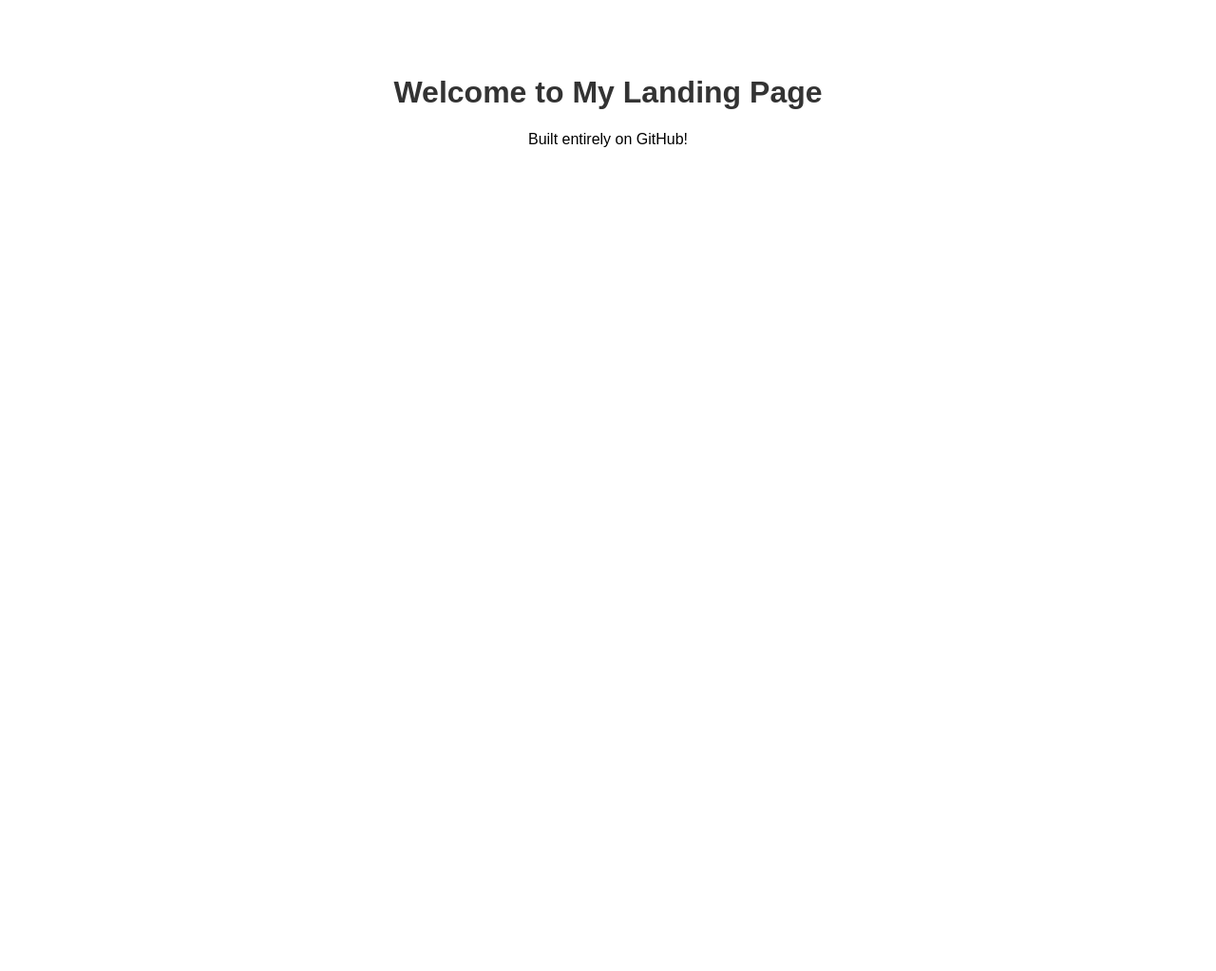
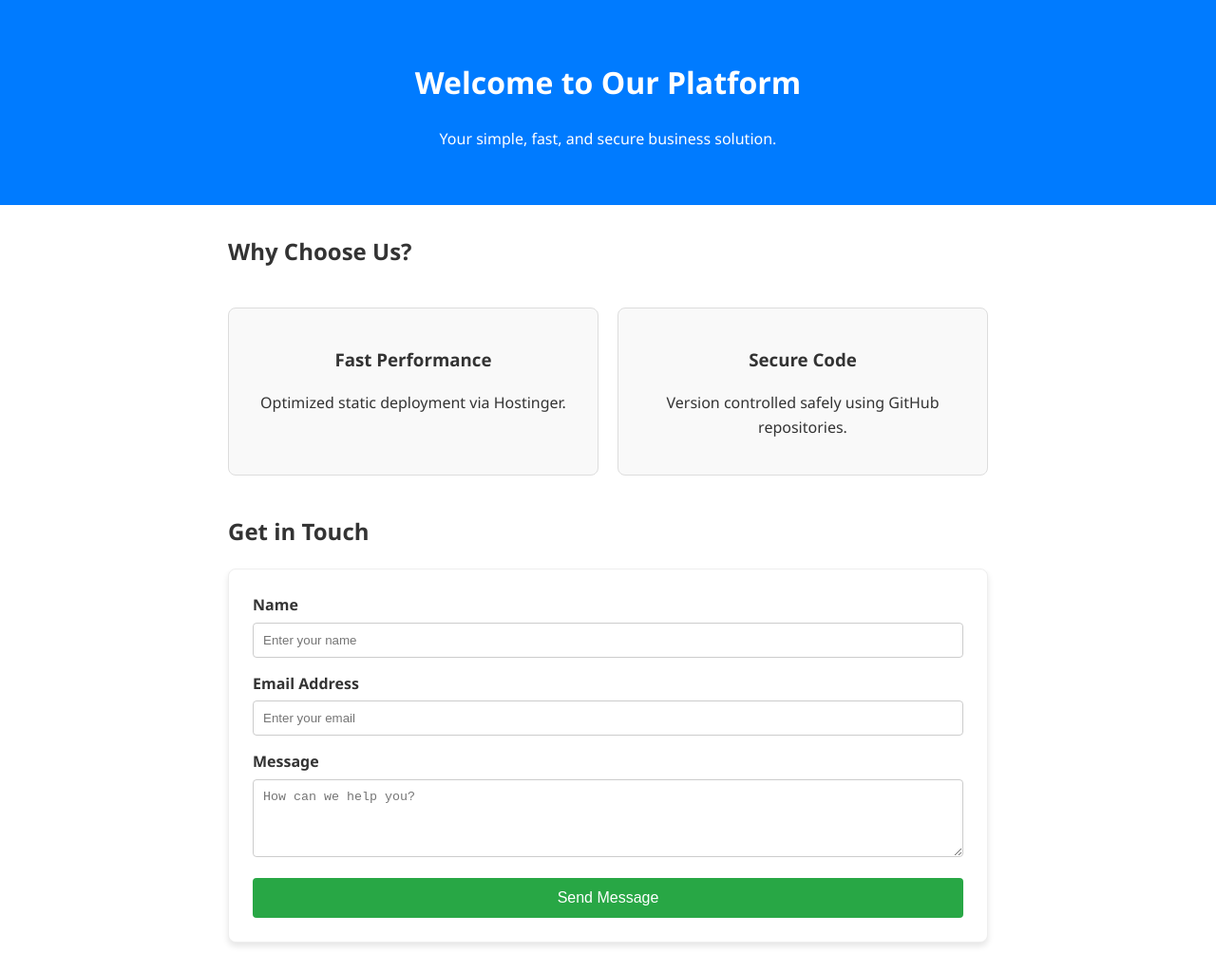
Before and after one commit to lendingclubcorpga-lab/lendingclub, a website: page index.html in a window 1280 px wide. Shown: the whole page at 95% size. Before the commit the page ends 800 px from the top, so only its background shows below. Drawn offline with Linux system fonts and the light colour scheme.

Commit message:
Revamp landing page with new design and features
Updated the landing page to a professional layout with enhanced styling and a contact form.

```diff
--- a/index.html
+++ b/index.html
@@ -3,14 +3,89 @@
 <head>
     <meta charset="UTF-8">
     <meta name="viewport" content="width=device-width, initial-scale=1.0">
-    <title>My Landing Page</title>
+    <title>My Professional Landing Page</title>
     <style>
-        body { font-family: sans-serif; text-align: center; padding: 50px; }
-        h1 { color: #333; }
+        /* Basic Styling */
+        body { font-family: 'Segoe UI', Tahoma, Geneva, Verdana, sans-serif; margin: 0; padding: 0; color: #333; line-height: 1.6; }
+        header { background: #007bff; color: white; padding: 40px 20px; text-align: center; }
+        .container { max-width: 800px; margin: 30px auto; padding: 0 20px; }
+
+        /* Data / Features Styling */
+        .features { display: flex; gap: 20px; margin: 40px 0; justify-content: space-between; }
+        .card { flex: 1; padding: 20px; border: 1px solid #ddd; border-radius: 8px; text-align: center; background: #f9f9f9; }
+
+        /* Form Styling */
+        form { background: #fff; padding: 25px; border-radius: 8px; box-shadow: 0 4px 6px rgba(0,0,0,0.1); border: 1px solid #eee; }
+        .form-group { margin-bottom: 15px; }
+        label { display: block; margin-bottom: 5px; font-weight: bold; }
+        input, textarea { width: 100%; padding: 10px; border: 1px solid #ccc; border-radius: 4px; box-sizing: border-box; }
+        button { background: #28a745; color: white; border: none; padding: 12px 20px; border-radius: 4px; cursor: pointer; width: 100%; font-size: 16px; }
+        button:hover { background: #218838; }
+
+        /* Popup Alert */
+        .success-msg { display: none; background: #d4edda; color: #155724; padding: 15px; border-radius: 4px; margin-top: 15px; text-align: center; }
     </style>
 </head>
 <body>
-    <h1>Welcome to My Landing Page</h1>
-    <p>Built entirely on GitHub!</p>
+
+    <header>
+        <h1>Welcome to Our Platform</h1>
+        <p>Your simple, fast, and secure business solution.</p>
+    </header>
+
+    <div class="container">
+        <!-- Website Data / Features Section -->
+        <h2>Why Choose Us?</h2>
+        <div class="features">
+            <div class="card">
+                <h3>Fast Performance</h3>
+                <p>Optimized static deployment via Hostinger.</p>
+            </div>
+            <div class="card">
+                <h3>Secure Code</h3>
+                <p>Version controlled safely using GitHub repositories.</p>
+            </div>
+        </div>
+
+        <!-- Contact Form Section -->
+        <h2>Get in Touch</h2>
+        <!-- Replace 'YOUR_ACCESS_KEY' with your real key from web3forms.com or formspree.io later -->
+        <form id="contactForm" action="https://web3forms.com" method="POST">
+            <input type="hidden" name="access_key" value="YOUR_ACCESS_KEY_HERE">
+
+            <div class="form-group">
+                <label for="name">Name</label>
+                <input type="text" id="name" name="name" required placeholder="Enter your name">
+            </div>
+
+            <div class="form-group">
+                <label for="email">Email Address</label>
+                <input type="email" id="email" name="email" required placeholder="Enter your email">
+            </div>
+
+            <div class="form-group">
+                <label for="message">Message</label>
+                <textarea id="message" name="message" rows="4" required placeholder="How can we help you?"></textarea>
+            </div>
+
+            <button type="submit" id="submitBtn">Send Message</button>
+            <div id="successAlert" class="success-msg">Thank you! Your message has been sent successfully.</div>
+        </form>
+    </div>
+
+    <!-- Embedded Custom Script -->
+    <script>
+        // Custom JavaScript logic to handle form behavior dynamically
+        const form = document.getElementById('contactForm');
+        const alertBox = document.getElementById('successAlert');
+        const submitBtn = document.getElementById('submitBtn');
+
+        form.addEventListener('submit', function(e) {
+            // If using standard Formspree/Web3Forms, it will redirect normally.
+            // This script changes the button text locally to show it's sending.
+            submitBtn.textContent = "Sending...";
+            submitBtn.disabled = true;
+        });
+    </script>
 </body>
 </html>
```
